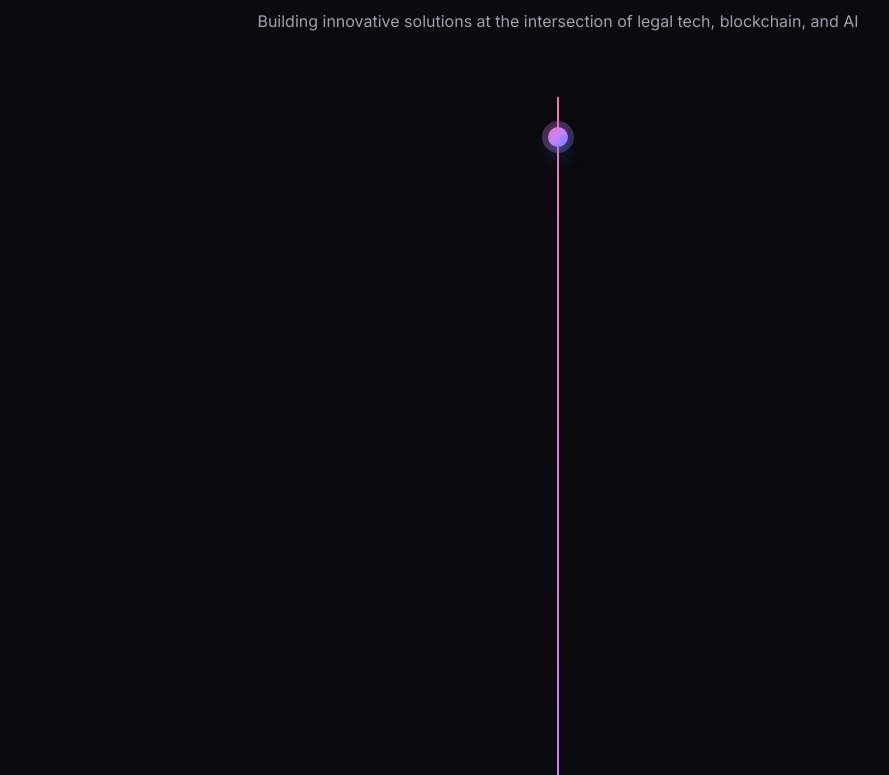
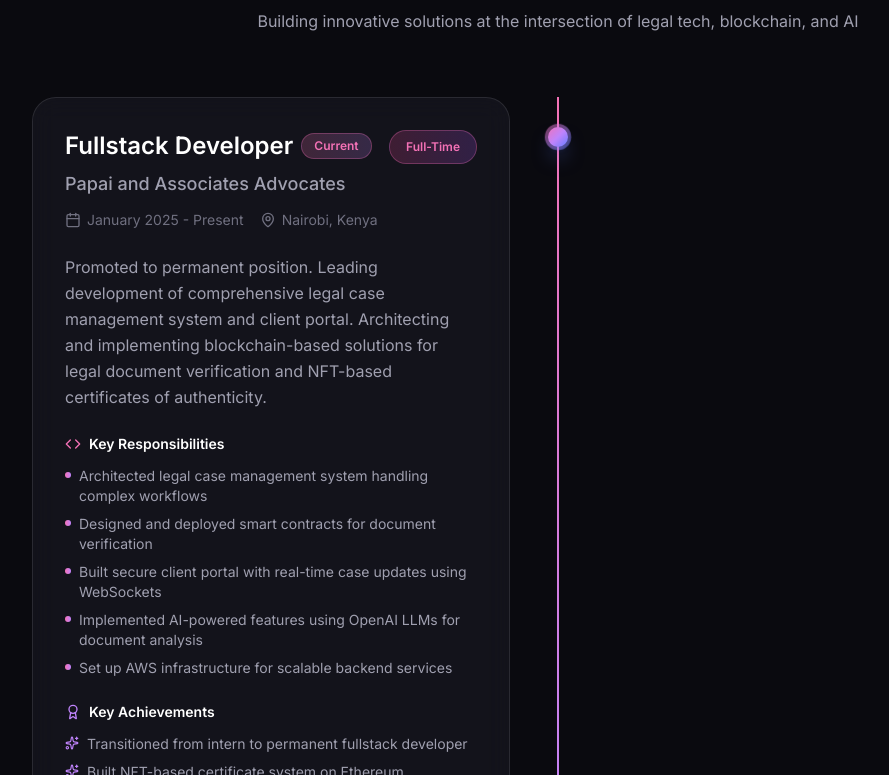
Before and after one commit to shelvin-akamran/shelvin-portfolio, a React (Vite) app: page / in a window 1280 px wide. Shown: the part 865-1640 px from the top of the page, without its empty margins (82-971 px from the left). Built offline with nearby package versions, Linux system fonts and the light colour scheme; a web font is replaced by a local one.

Commit message:
Remove scroll-based animations and card disappearing effects

```diff
--- a/src/components/WorkExperience.jsx
+++ b/src/components/WorkExperience.jsx
@@ -3,7 +3,9 @@
 
 const WorkExperience = () => {
   const [activeIndex, setActiveIndex] = useState(0);
+  const [scrollProgress, setScrollProgress] = useState(0);
   const timelineRef = useRef(null);
+  const containerRef = useRef(null);
 
   const experiences = [
     {
@@ -49,35 +51,12 @@
   ];
 
   useEffect(() => {
-    const handleScroll = () => {
-      if (!timelineRef.current) return;
-
-      const elements = timelineRef.current.querySelectorAll('.timeline-item');
-      const scrollPosition = window.scrollY + window.innerHeight / 2;
-
-      elements.forEach((element, index) => {
-        const elementPosition = element.offsetTop;
-        const elementBottom = elementPosition + element.offsetHeight;
-
-        if (scrollPosition >= elementPosition) {
-          setActiveIndex(index);
-        }
-
-        // Check if we've scrolled past the first card
-        if (index === 0 && scrollPosition > elementBottom + 100) {
-          setActiveIndex(1); // Activate second card
-        }
-      });
-    };
-
-    window.addEventListener('scroll', handleScroll);
-    handleScroll();
-
-    return () => window.removeEventListener('scroll', handleScroll);
+    // Cards are static - no scroll animation
+    setScrollProgress(0);
   }, []);
 
   return (
-    <section className="py-20 px-6 max-w-[1100px] mx-auto relative" ref={timelineRef}>
+    <section className="py-20 px-6 max-w-[1100px] mx-auto relative" ref={containerRef}>
       {/* Section Header */}
       <div className="text-center mb-16">
         <div className="inline-flex items-center gap-2 px-4 py-2 glass rounded-full mb-4">
@@ -93,23 +72,20 @@
       </div>
 
       {/* Timeline */}
-      <div className="relative">
+      <div className="relative overflow-hidden">
         {/* Vertical Line (Center) */}
         <div className="absolute left-8 md:left-1/2 top-0 bottom-0 w-0.5 bg-gradient-to-b from-pink-400/20 via-purple-400/20 to-primary/20 transform md:-translate-x-1/2"></div>
 
-        {/* Animated Progress Line */}
+        {/* Animated Progress Line - Always visible between cards */}
         <div
-          className="absolute left-8 md:left-1/2 top-0 w-0.5 bg-gradient-to-b from-pink-400 via-purple-400 to-primary transform md:-translate-x-1/2 transition-all duration-500"
-          style={{
-            height: `${(activeIndex + 1) * (100 / experiences.length)}%`,
-          }}
+          className="absolute left-8 md:left-1/2 top-0 bottom-0 w-0.5 bg-gradient-to-b from-pink-400 via-purple-400 to-primary md:-translate-x-1/2"
         ></div>
 
         {/* Timeline Items */}
         {experiences.map((exp, index) => (
           <div
             key={exp.id}
-            className={`timeline-item relative mb-32 last:mb-0 ${
+            className={`timeline-item relative mb-12 last:mb-0 ${
               index % 2 === 0
                 ? 'md:ml-0 md:mr-auto md:pr-[calc(50%+3rem)]'
                 : 'md:ml-auto md:mr-0 md:pl-[calc(50%+3rem)]'
@@ -130,13 +106,8 @@
 
             {/* Content Card */}
             <div
-              className={`ml-20 md:ml-0 glass rounded-3xl p-8 transition-all duration-700 hover:scale-[1.02] ${
-                // First card: vanish when activeIndex > 0
-                index === 0 && activeIndex > 0
-                  ? 'opacity-0 -translate-y-20 pointer-events-none'
-                  : index <= activeIndex
-                    ? 'opacity-100 translate-y-0'
-                    : 'opacity-50 translate-y-8'
+              className={`ml-20 md:ml-0 glass rounded-3xl p-8 group hover:scale-[1.02] hover:shadow-lg hover:shadow-pink-400/20 transition-all duration-300 cursor-pointer ${
+                index === 0 ? 'relative z-10' : 'relative z-0'
               }`}
             >
               {/* Header */}
```
